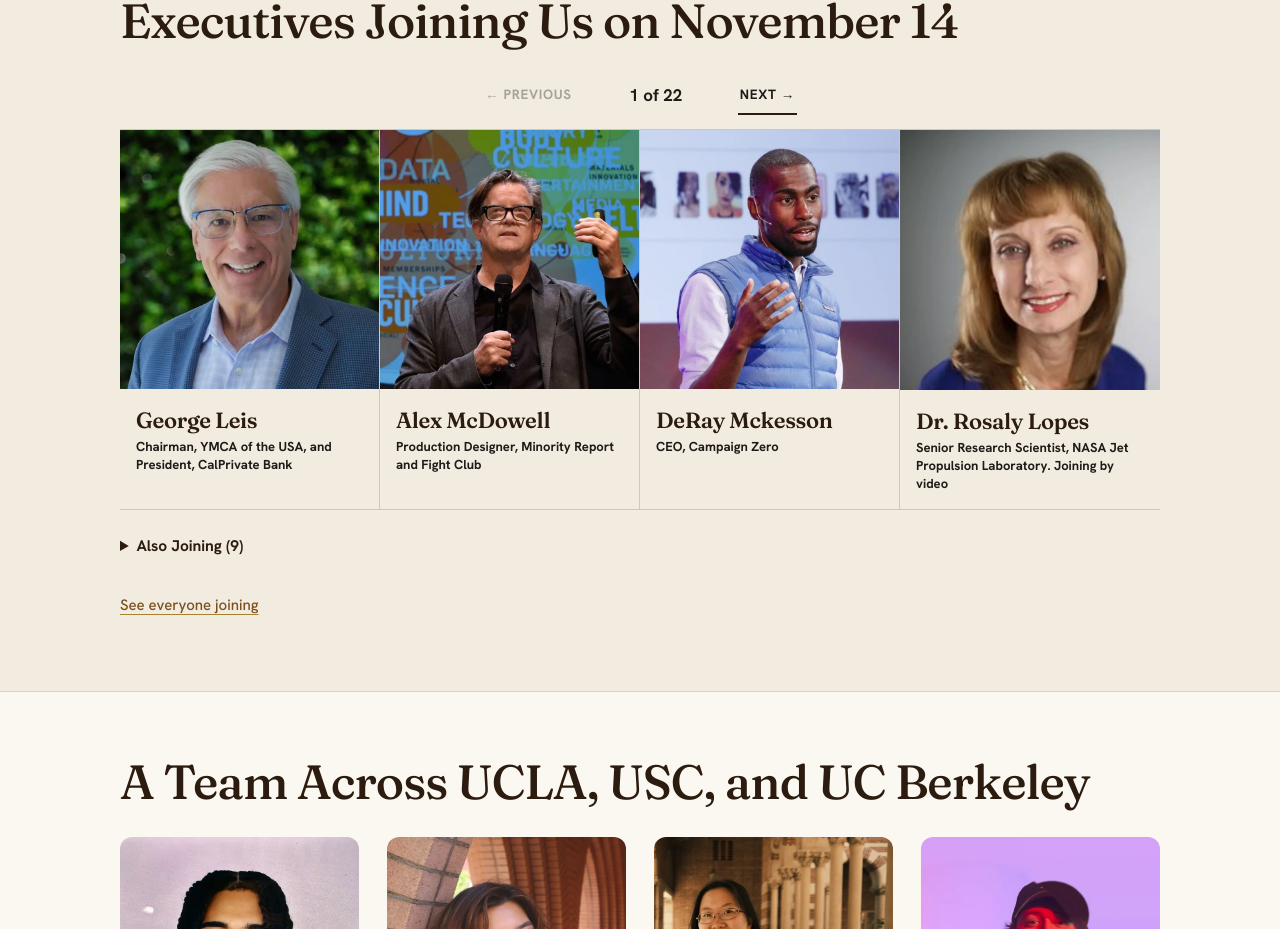
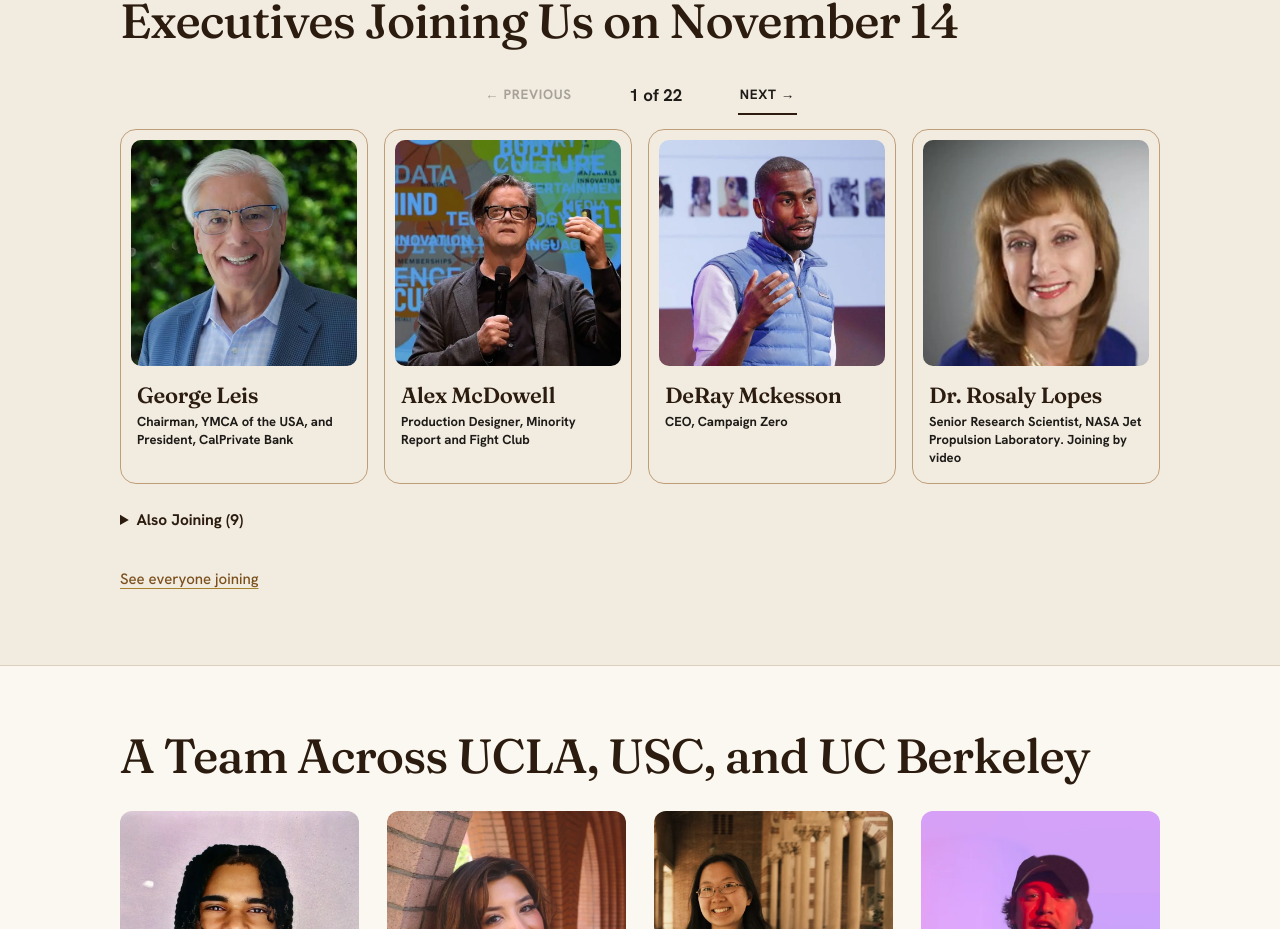
Before and after one commit to jaxtonwright11/meridian, a Next.js app: page / in a window 1280 px wide. Shown: the part 916-1845 px from the top of the page. Built offline with nearby package versions, Linux system fonts and the light colour scheme; a web font is replaced by a local one.

Commit message:
Executive tiles: separate rounded boxes with smaller photos
Co-Authored-By: Claude Sonnet 5.5 <noreply@anthropic.com>
Claude-Session: https://claude.ai/code/session_01Sz375vWki4iWor3jhJsz7K

```diff
--- a/app/site.css
+++ b/app/site.css
@@ -794,3 +794,10 @@ h2.m-eyebrow { line-height: 1.6; }
 .m-people.m-four .m-tile h3, .m-people.m-four .m-tile .m-role { padding: 0 16px; }
 .m-people.m-four .m-tile:hover img { transform: none; box-shadow: none; }
 @media (max-width: 900px) { .m-people.m-four { gap: 10px; } }
+
+/* Executive tiles: separate rounded boxes with a little air around each photo. */
+.m-people.m-four { gap: 16px; border: 0; }
+.m-people.m-four .m-tile, .m-people.m-four .m-tile + .m-tile { padding: 10px 10px 16px !important; border: 1px solid var(--tan-line) !important; border-radius: 16px; background: var(--paper); overflow: hidden; }
+.m-people.m-four .m-tile:hover, .m-people.m-four .m-tile.on { background: var(--tan-box); }
+.m-people.m-four .m-tile img { border-radius: 10px; margin-bottom: 12px; }
+.m-people.m-four .m-tile h3, .m-people.m-four .m-tile .m-role { padding: 0 6px; }
```
